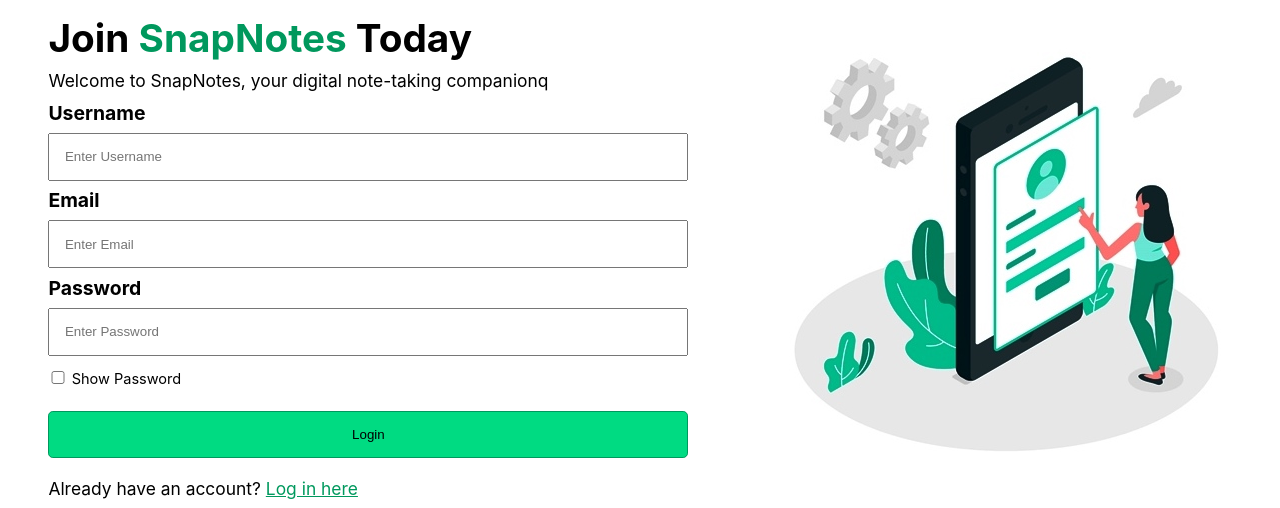
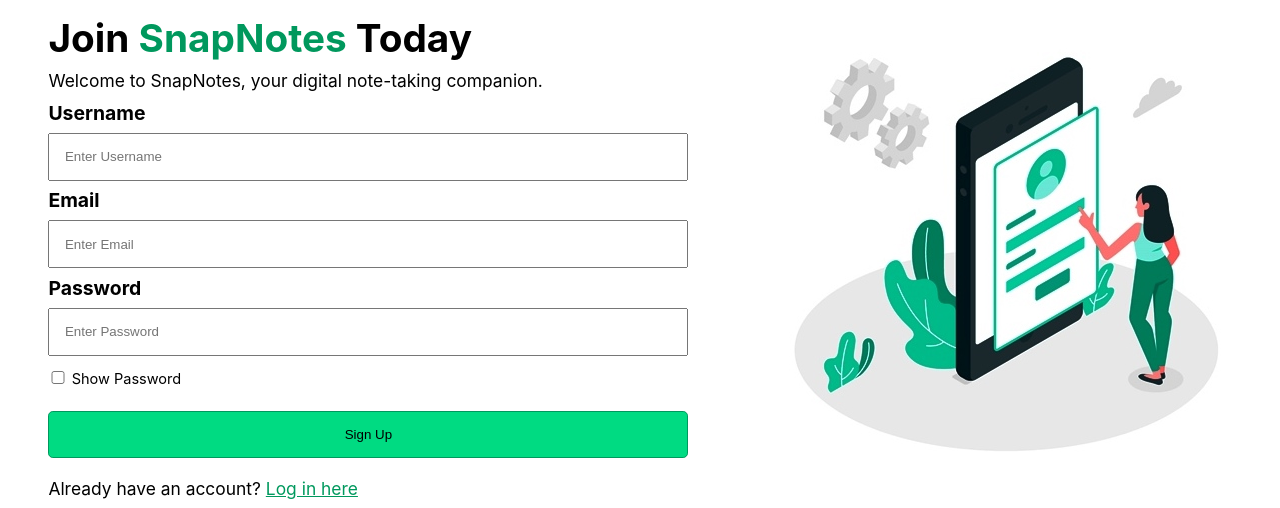
Before and after one commit to Community-Programmer/SnapNotes-Frontend, a React (Create React App) app: page /signup in a window 1280 px wide. Shown: the part 167-675 px from the top of the page. Built offline with nearby package versions, Linux system fonts and the light colour scheme; no server answers.

Commit message:
Netlify Redirects and some typo fix

```diff
--- a/src/pages/Login.js
+++ b/src/pages/Login.js
@@ -46,7 +46,7 @@
     if(response.ok){
 
       // window.location.reload()
-      showAlert('Login Successfull', 'success')
+      showAlert('Login Successful', 'success')
       setuserName(json.username)
       setTimeout(()=>{
         navigate('/')
--- a/src/pages/Note.js
+++ b/src/pages/Note.js
@@ -23,21 +23,18 @@
   };
 
   useEffect(()=>{
-    if(!isUserLoggedIn()){
-      navigate('/login')
-      showAlert('Please Login to Fetch Your Notes', 'info')
-    }
-    else{
-      fetchNote()
+    const loggedIn = isUserLoggedIn();
+
+    if (!loggedIn) {
+      navigate('/login');
+      showAlert('Please Login to Fetch Your Notes', 'info');
+    } else {
+      fetchNote();
     }
     setProgress(10)
     setTimeout(()=>{
       setProgress(100)
     },500)
-
-
-
-
 
   // eslint-disable-next-line
   },[])
--- a/src/pages/Signup.js
+++ b/src/pages/Signup.js
@@ -57,7 +57,7 @@
 
         <form className="auth-form" onSubmit={handlesubmit}>
         <h1>Join <span>SnapNotes</span> Today</h1>
-        <p>Welcome to SnapNotes, your digital note-taking companionq</p>
+        <p>Welcome to SnapNotes, your digital note-taking companion.</p>
         <label htmlFor="username">Username</label>
         <input type="username" name="username" id="username" value={credential.username} onChange={handlechange} placeholder='Enter Username' maxlength="25"  required/>
         <label htmlFor="email">Email</label>
@@ -67,7 +67,7 @@
         <div class="show">
               <input type="checkbox" onClick={showpass}/> Show Password
           </div>
-        <button className='auth-btn' type="submit">Login</button>
+        <button className='auth-btn' type="submit">Sign Up</button>
         <p>Already have an account? <Link to='/login'>Log in here</Link> </p>
 
         </form>
```
Also changed, not shown: 1 other file (tests, documents, lock files or other folders).
